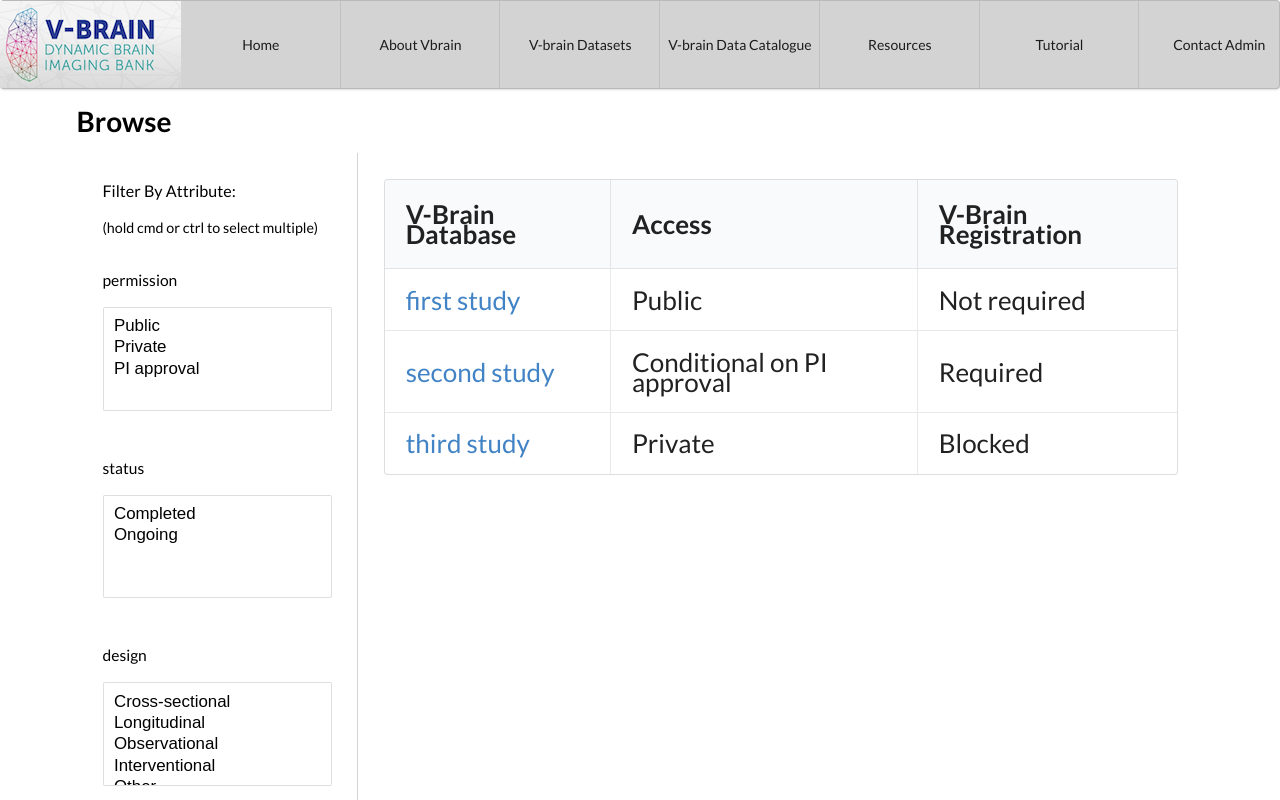
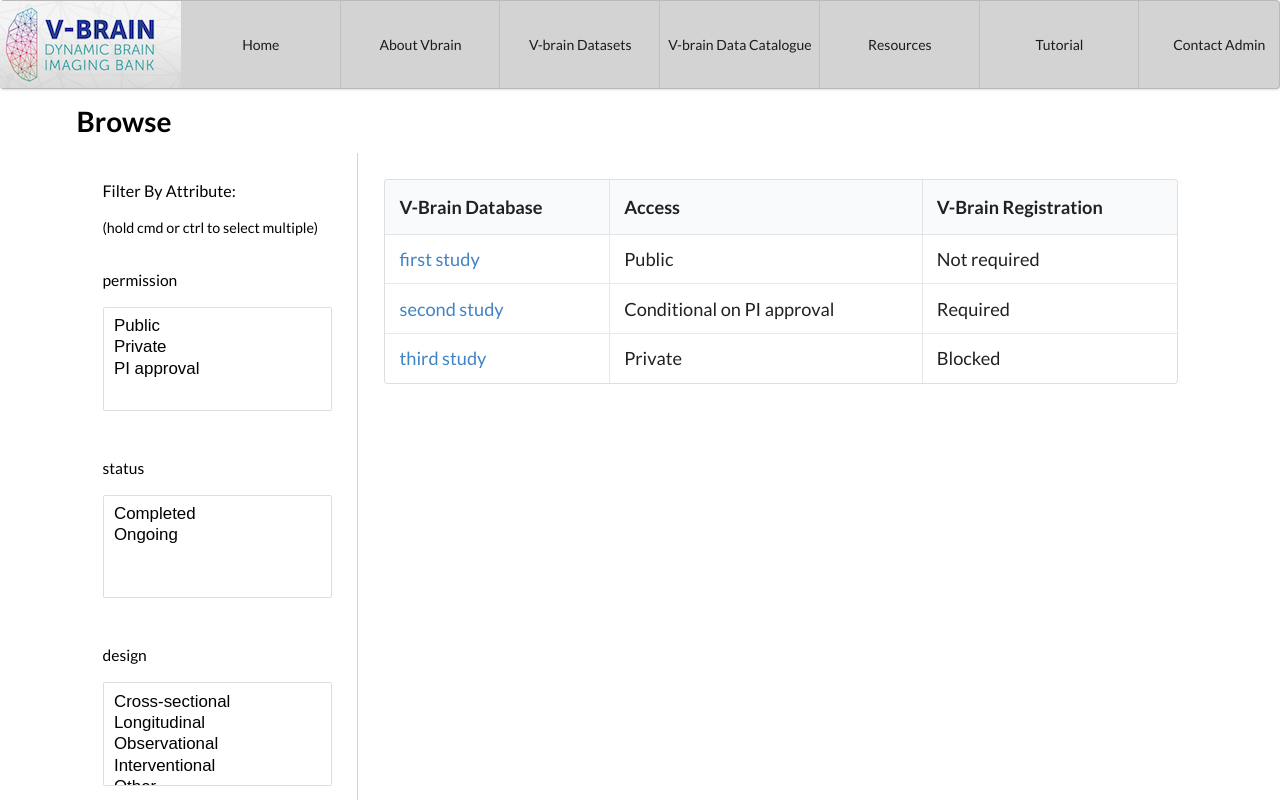
Before and after one commit to shiyuchen6688/V-Brain, a React (Create React App) app in the folder frontend/: page /browse in a window 1280 px wide. Shown: the top 800 px of the page. Built offline with nearby package versions, Linux system fonts and the light colour scheme.

Commit message:
browse page font size changed

```diff
--- a/frontend/src/components/Option.js
+++ b/frontend/src/components/Option.js
@@ -3,10 +3,10 @@ import { Link } from 'react-router-dom'
 
 
 function Option(props) {
-    const { image, name } = props
+    const { image, name, route } = props
     return (
         <div>
-            <Link to={"/" + name} className="ui button" style={{ height: "100%" }}>
+            <Link to={"/" + route} className="ui button" style={{ height: "100%" }}>
                 <img className="ui medium image" src={image} alt={name} className="ui small image"></img>
                 <Description name={name} />
             </Link>
--- a/frontend/src/pages/Browse.js
+++ b/frontend/src/pages/Browse.js
@@ -201,7 +201,7 @@ function StudyInfoList(props) {
 
     return (
         <div>
-            <table className="ui celled table">
+            <table className="ui celled table" style={{ fontSize: "70%" }}>
                 <thead>
                     <tr><th>V-Brain Database</th>
                         <th>Access</th>
```
